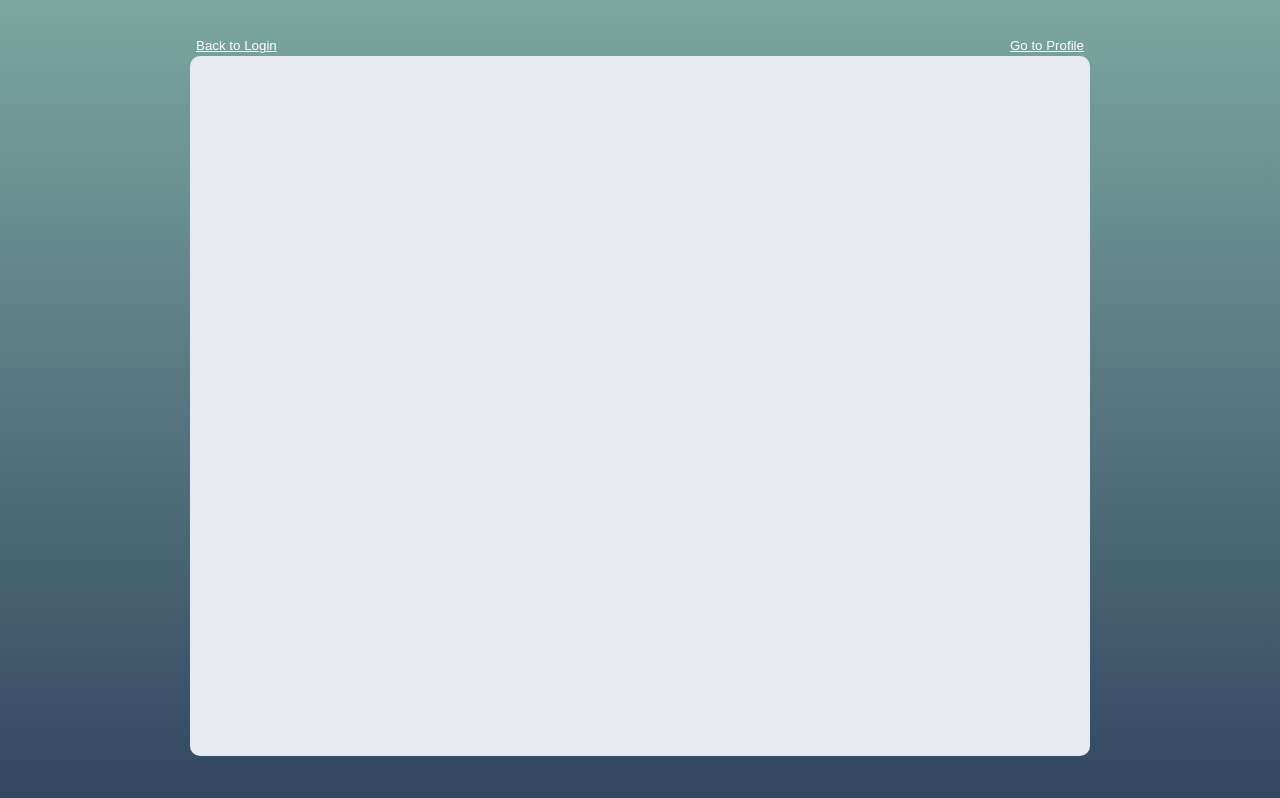
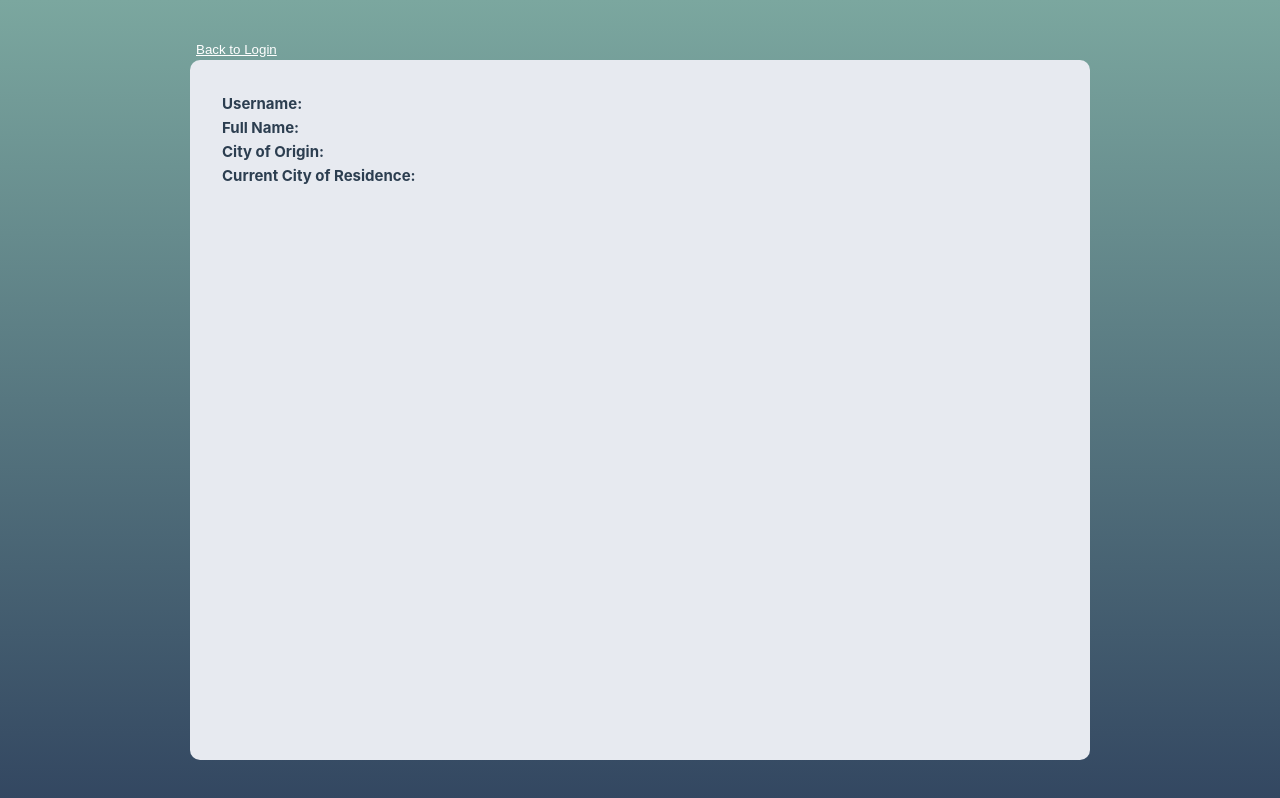
Before and after one commit to hc4417/GTXProjects, a Vue app in the folder GTXHomework/: page /profile in a window 1280 px wide. Built offline with nearby package versions, Linux system fonts and the light colour scheme.

Commit message:
Profile displays info

```diff
--- a/GTXHomework/src/Form.vue
+++ b/GTXHomework/src/Form.vue
@@ -12,7 +12,6 @@ const route = useRoute()
   <div class = "backForthContainer">
     <button class = "backForthButton" @click = "BackToLanding">Back to Login</button>
 
-    <button class = "backForthButton" @click = "ForwardToProfile">Go to Profile</button>
   </div>
 
   <div class = "form" :class="{ shake: shakeForm }">
@@ -123,11 +122,12 @@ export default {
 
       this.submitted = true
       const profile= {
-        fullName :this.form.firstName + "" + this.form.lastName,
+        fullName :this.form.firstName + " " + this.form.lastName,
         origin : this.form.hometown,
         currentCity: this.form.currentCity
       }
       this.saveProfile({ userId: this.userId, profile})
+      this.$router.push('/profile')
     },
 
     Cleared(){
@@ -141,9 +141,6 @@ export default {
     BackToLanding(){
       this.$router.push('/')
     },
-    ForwardToProfile(){
-      this.$router.push('/profile')
-    }
   }
 }
 
--- a/GTXHomework/src/Profile.vue
+++ b/GTXHomework/src/Profile.vue
@@ -4,6 +4,7 @@ import { useRoute, useRouter } from 'vue-router'
 
 const router = useRouter()
 const route = useRoute()
+
 
 </script>
 
@@ -12,11 +13,14 @@ const route = useRoute()
     <div class = "backForthContainer">
     <button class = "backForthButton" @click = "BackToLanding">Back to Login</button>
 
-    <button class = "backForthButton" @click = "ForwardToProfile">Go to Profile</button>
   </div>
 
-    <div class = "form" :class="{ shake: shakeForm }">
+    <div class = "form">
 
+        Username: {{userId}} <br>
+        Full Name: {{profile.fullName}} <br>
+        City of Origin: {{profile.origin}} <br>
+        Current City of Residence: {{profile.currentCity}}
 
 
     </div>
@@ -25,18 +29,24 @@ const route = useRoute()
 
 <!--Data Retrieval + Button Method-->
 <script>
+import { mapState } from 'vuex'
+
 export default {
+
   data(){
     return{
 
     }
   },
+  computed: {
+        ...mapState({
+        userId: state => state.userId,
+        profile: state => state.profiles[state.userId] || {}
+    }),
+  },
   methods:{
     BackToLanding(){
       this.$router.push('/')
-    },
-    ForwardToProfile(){
-      this.$router.push('/profile')
     }
   }
 }
--- a/GTXHomework/src/assets/main.css
+++ b/GTXHomework/src/assets/main.css
@@ -136,6 +136,8 @@ a,
     color: white;
     background: none;
     margin-bottom: 2px;
+    cursor: pointer;
+
   }
 
   .backForthContainer{
--- a/GTXHomework/src/store.js
+++ b/GTXHomework/src/store.js
@@ -24,9 +24,9 @@ const store = createStore({
   },
   actions: {
     // action to add profile information, payload to add multiple arguments
-    addNewProfile({ commit }, payload) {
+    saveProfile({ commit }, payload) {
       // payload: { userId, profileData }
-      commit('addProfile', payload)
+      commit('setProfile', payload)
     }
   },
   //retrieves profile information
```
